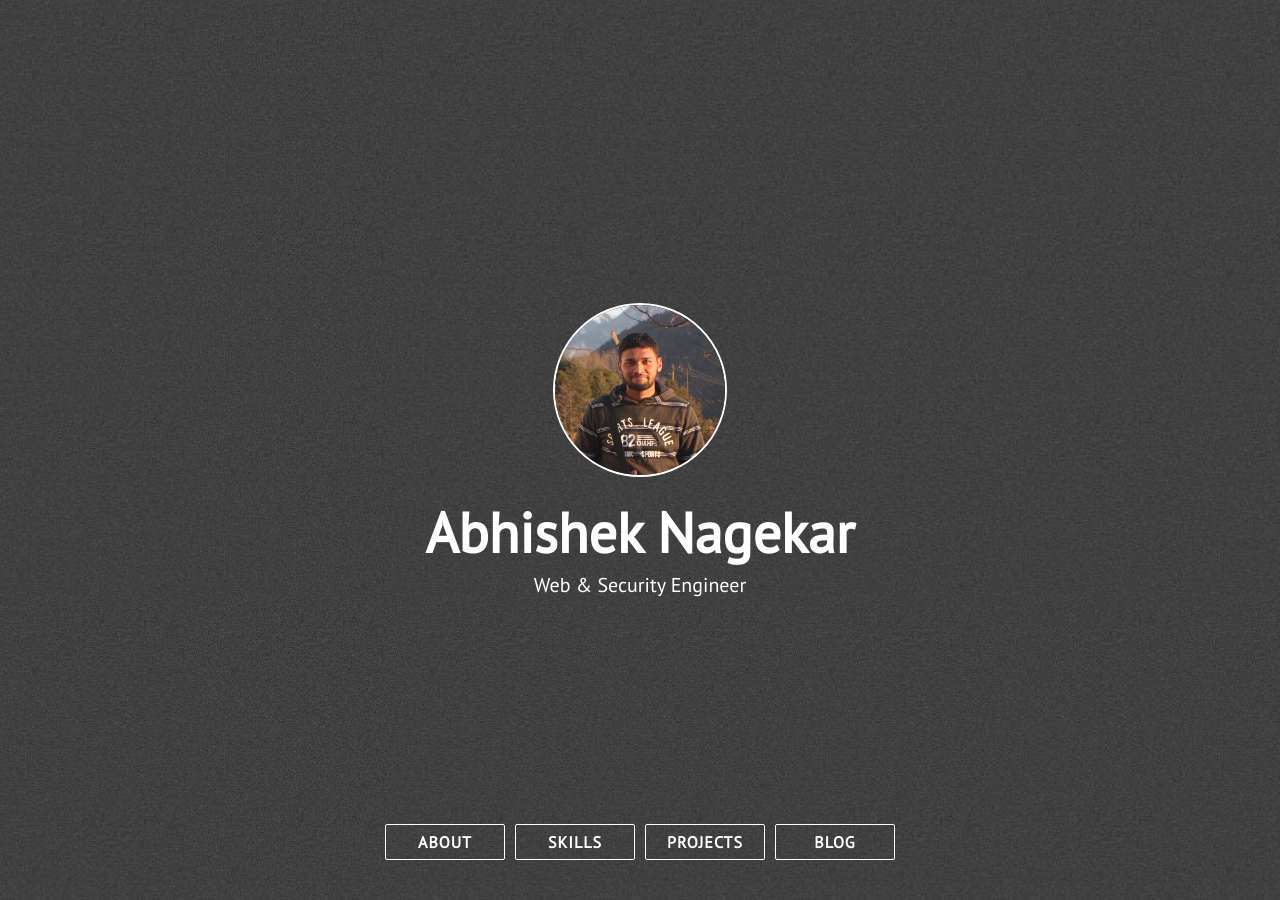
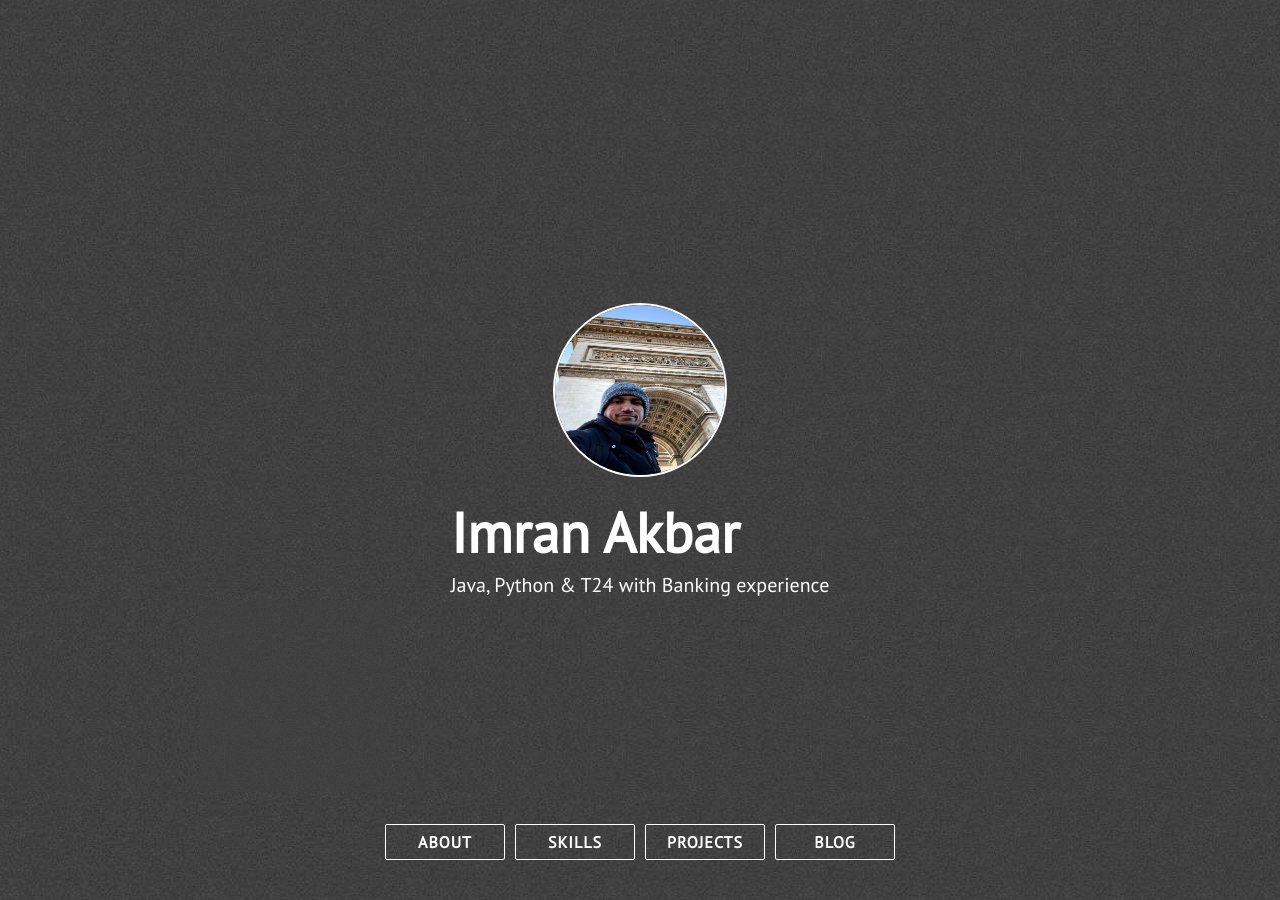
Before and after one commit to imranakbarin/my_portfolio, a Jekyll site: the page built from index.html, in a window 1280 px wide and 900 px high. Built offline with Jekyll 4.4.1, drawn with Linux system fonts in a browser that asks for light colours; nearby versions of some CDN libraries; some of the changed text lies outside the part shown.

Commit message:
Name Changes

```diff
--- a/_config.yml
+++ b/_config.yml
@@ -1,18 +1,18 @@
-title: Abhishek Nagekar
-description: Web & Security Engineer
-site_title: '@abhn - Abhishek Nagekar'
+title: Imran Akbar
+description: Java, Python & T24 with Banking experience
+site_title: '@imranakbarin - Imran Akbar'
 
 # Build settings
 markdown: kramdown
 exclude: [vendor/ruby]
 
 # Personalization
-github_username: abhn
-blog_url: https://www.nagekar.com
-email: abhishek@nagekar.com
-keybase_username: abhn
-twitter_username: abhn_
-reddit_username: abhn
+github_username: imranakbarin
+blog_url: http://www.buildnlearn.in
+email: imranakbarin@gmail.com
+keybase_username: imranakbarin
+twitter_username: imranakbarin
+reddit_username: imranakbarin
 
 # absolute or relative
 profile_picture: assets/images/pp.jpg
--- a/index.html
+++ b/index.html
@@ -1,4 +1,4 @@
 ---
 layout: default
-title: Abhishek Nagekar
+title: Imran Akbar
 ---
```
Also changed, not shown: assets/images/pp.jpg.
